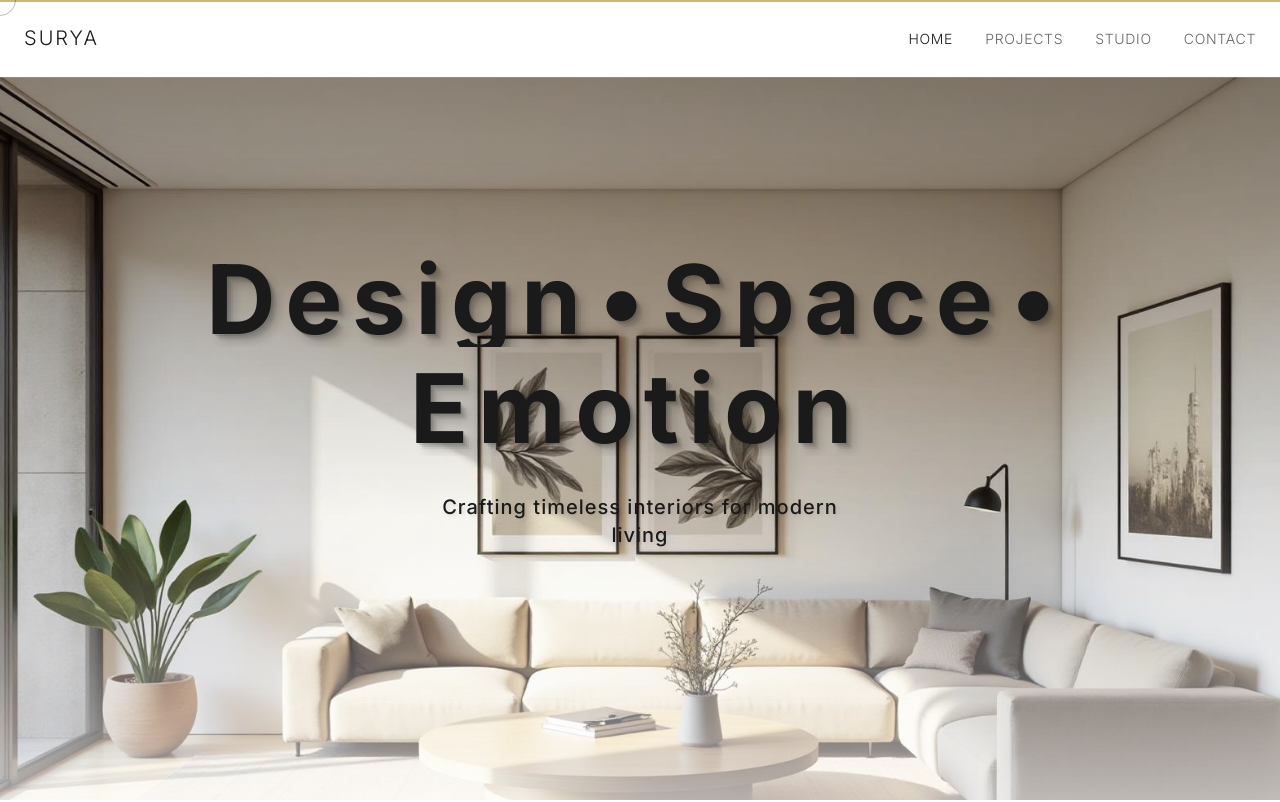
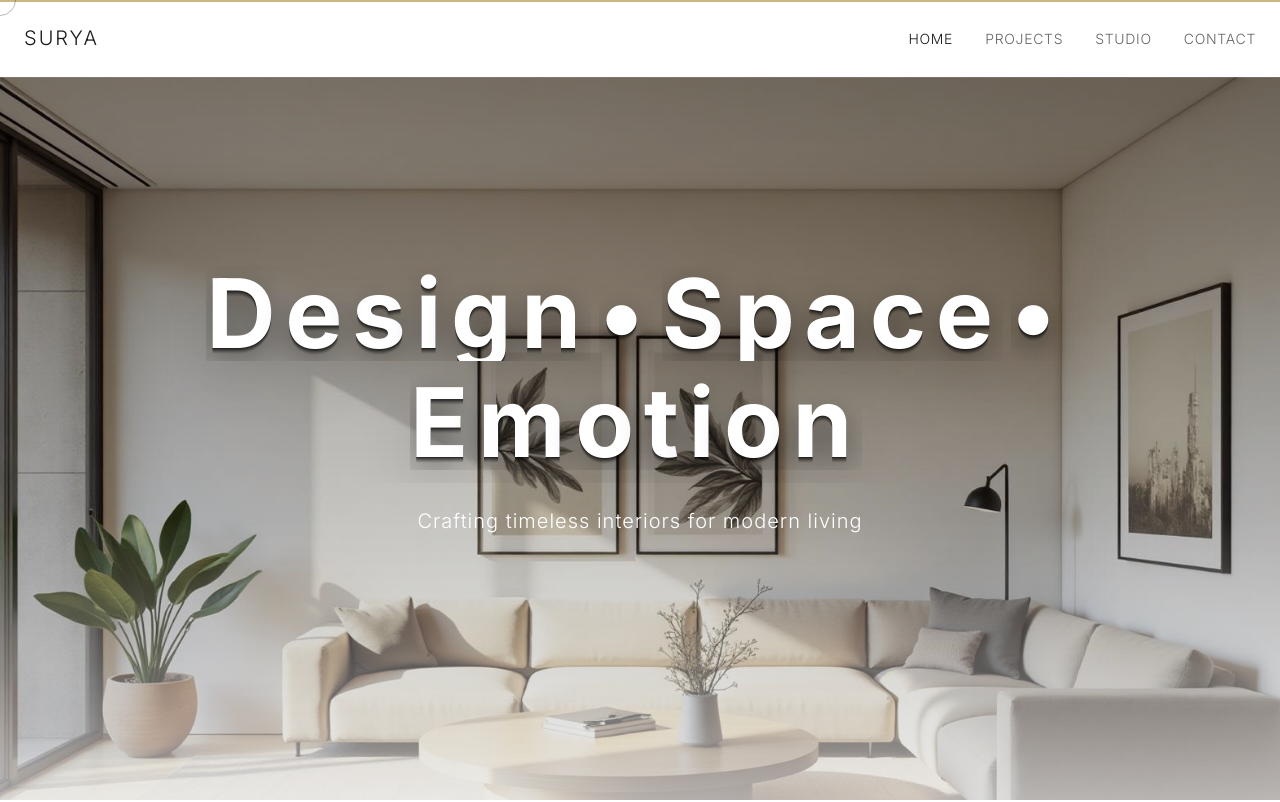
Before and after one commit to NeuroCampus/surya-website, a React (Vite) app: page / in a window 1280 px wide. Shown: the top 802 px of the page. Built offline with nearby package versions, Linux system fonts and the light colour scheme; the HTML template or start-up script is replaced by a standard one.

Commit message:
Fix color contrast

```diff
--- a/src/components/MaskedTextReveal.tsx
+++ b/src/components/MaskedTextReveal.tsx
@@ -34,10 +34,13 @@ const MaskedTextReveal = ({
               className="inline-block"
               style={{
                 textShadow: `
-                  2px 2px 0px rgba(0, 0, 0, 0.1),
-                  4px 4px 0px rgba(0, 0, 0, 0.08),
-                  6px 6px 0px rgba(0, 0, 0, 0.06),
-                  8px 8px 10px rgba(0, 0, 0, 0.15)
+                  0 1px 0 rgba(0, 0, 0, 0.3),
+                  0 2px 0 rgba(0, 0, 0, 0.25),
+                  0 3px 0 rgba(0, 0, 0, 0.2),
+                  0 4px 0 rgba(0, 0, 0, 0.15),
+                  0 5px 0 rgba(0, 0, 0, 0.1),
+                  0 6px 1px rgba(0, 0, 0, 0.05),
+                  0 10px 30px rgba(0, 0, 0, 0.4)
                 `
               }}
             >
--- a/src/pages/Home.tsx
+++ b/src/pages/Home.tsx
@@ -74,7 +74,7 @@ const Home = () => {
             }}
           />
           <motion.div
-            className="absolute inset-0 bg-gradient-to-b from-black/30 via-transparent to-background"
+            className="absolute inset-0 bg-gradient-to-b from-black/40 via-black/20 to-background"
             style={{ opacity: heroOpacity }}
           />
         </motion.div>
@@ -83,7 +83,7 @@ const Home = () => {
           {/* Masked text animation with 3D effect */}
           <div className="overflow-hidden mb-6">
             <MaskedTextReveal
-              className="text-5xl md:text-7xl lg:text-8xl tracking-luxury-wide text-foreground font-bold"
+              className="text-5xl md:text-7xl lg:text-8xl tracking-luxury-wide text-white font-bold drop-shadow-2xl"
               delay={3.2}
               staggerDelay={0.05}
             >
@@ -94,10 +94,7 @@ const Home = () => {
             initial={{ opacity: 0, y: 20, filter: "blur(10px)" }}
             animate={{ opacity: 1, y: 0, filter: "blur(0px)" }}
             transition={{ delay: 4, duration: 0.8 }}
-            className="text-lg md:text-xl text-foreground tracking-luxury max-w-md font-medium"
-            style={{
-              textShadow: "2px 2px 4px rgba(0, 0, 0, 0.1), 4px 4px 8px rgba(0, 0, 0, 0.05)"
-            }}
+            className="text-lg md:text-xl text-white tracking-luxury max-w-md font-light drop-shadow-lg"
           >
             Crafting timeless interiors for modern living
           </motion.p>
```
